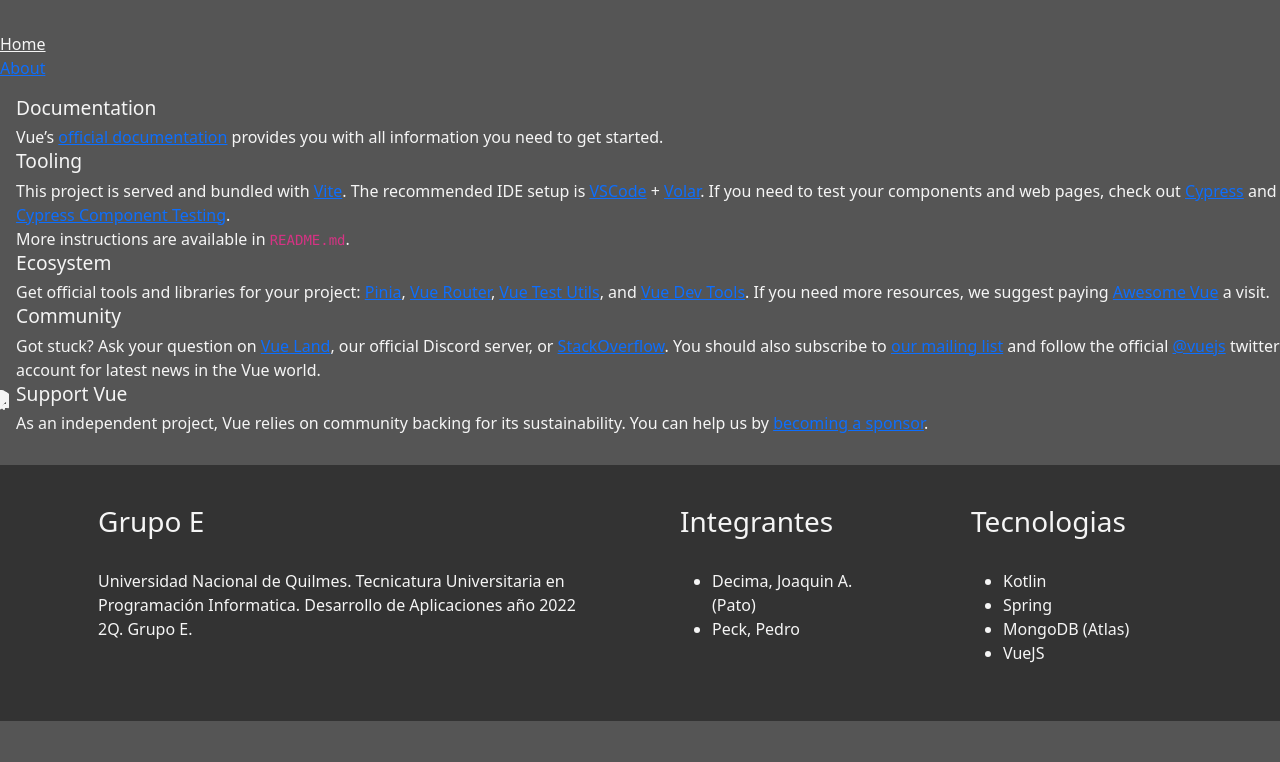
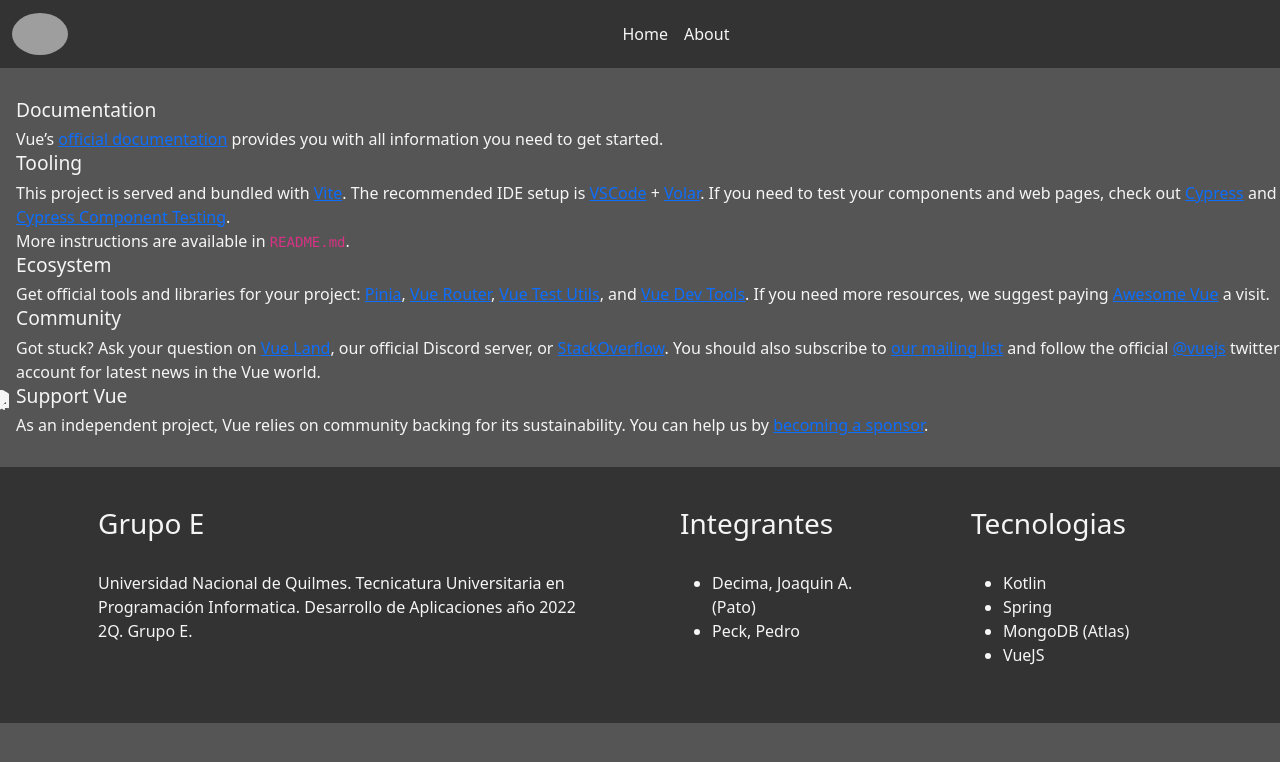
Before and after one commit to JoaquinDecima/frontend-desapp-web, a Vue app: page / in a window 1280 px wide. Shown: the top 762 px of the page. Built offline with nearby package versions, Linux system fonts and the light colour scheme; grey boxes are pictures that could not be loaded.

Commit message:
Add Basic NavBar.vue

```diff
--- a/src/App.vue
+++ b/src/App.vue
@@ -1,83 +1,15 @@
 <script setup>
-import { RouterLink, RouterView } from 'vue-router'
+import {RouterView} from 'vue-router';
 import FooterSite from "./components/FooterSite.vue";
-</script>
+import NavBar from './components/NavBar.vue'</script>
 
 <template>
-  <header>
-    <div class="wrapper">
-      <nav>
-        <RouterLink to="/">Home</RouterLink>
-        <RouterLink to="/about">About</RouterLink>
-      </nav>
-    </div>
-  </header>
+  <NavBar/>
 
-  <RouterView />
+  <RouterView/>
 
-  <FooterSite />
+  <FooterSite/>
 </template>
 
 <style scoped>
-header {
-  line-height: 1.5;
-  max-height: 100vh;
-}
-
-.logo {
-  display: block;
-  margin: 0 auto 2rem;
-}
-
-nav {
-  width: 100%;
-  font-size: 12px;
-  text-align: center;
-  margin-top: 2rem;
-}
-
-nav a.router-link-exact-active {
-  color: var(--color-text);
-}
-
-nav a.router-link-exact-active:hover {
-  background-color: transparent;
-}
-
-nav a {
-  display: inline-block;
-  padding: 0 1rem;
-  border-left: 1px solid var(--color-border);
-}
-
-nav a:first-of-type {
-  border: 0;
-}
-
-@media (min-width: 1024px) {
-  header {
-    display: flex;
-    place-items: center;
-    padding-right: calc(var(--section-gap) / 2);
-  }
-
-  .logo {
-    margin: 0 2rem 0 0;
-  }
-
-  header .wrapper {
-    display: flex;
-    place-items: flex-start;
-    flex-wrap: wrap;
-  }
-
-  nav {
-    text-align: left;
-    margin-left: -1rem;
-    font-size: 1rem;
-
-    padding: 1rem 0;
-    margin-top: 1rem;
-  }
-}
 </style>
--- /dev/null
+++ b/src/components/NavBar.vue
@@ -0,0 +1,49 @@
+<template>
+  <nav class="navbar navbar-expand-lg">
+    <div class="container-fluid">
+      <a class="navbar-brand" href="#">
+        <img class="img-fluid logo" src="@/assets/img/unq.png"/>
+      </a>
+      <button aria-controls="navbarSupportedContent" aria-expanded="false" aria-label="Toggle navigation"
+              class="navbar-toggler"
+              data-bs-target="#navbarSupportedContent" data-bs-toggle="collapse" type="button">
+        <span class="navbar-toggler-icon"></span>
+      </button>
+      <div id="navbarSupportedContent" class="collapse navbar-collapse">
+        <ul class="navbar-nav me-auto ms-auto mb-2 mb-lg-0">
+          <li class="nav-item">
+            <RouterLink class="nav-link" to="/">Home</RouterLink>
+          </li>
+          <li class="nav-item">
+            <RouterLink class="nav-link" to="/about">About</RouterLink>
+          </li>
+        </ul>
+      </div>
+    </div>
+  </nav>
+</template>
+
+<script>
+</script>
+
+<style scoped>
+.navbar {
+  background: var(--background);
+  color: var(--text-color);
+  margin-bottom: 30px;
+}
+
+.nav-link {
+  color: var(--text-color);
+}
+
+.nav-link:hover {
+  color: var(--site-color);
+
+}
+
+.logo {
+  max-height: 42px;
+  border-radius: 50%;
+}
+</style>
--- a/src/main.js
+++ b/src/main.js
@@ -1,10 +1,10 @@
-import { createApp } from 'vue';
-import { createPinia } from 'pinia';
+import {createApp} from 'vue';
+import {createPinia} from 'pinia';
 
 import App from './App.vue';
 import router from './router';
 
-import './assets/main.css';
+import './assets/css/main.css';
 
 const app = createApp(App);
 
```
Also changed, not shown: src/assets/css/main.css (renamed from src/assets/main.css).
